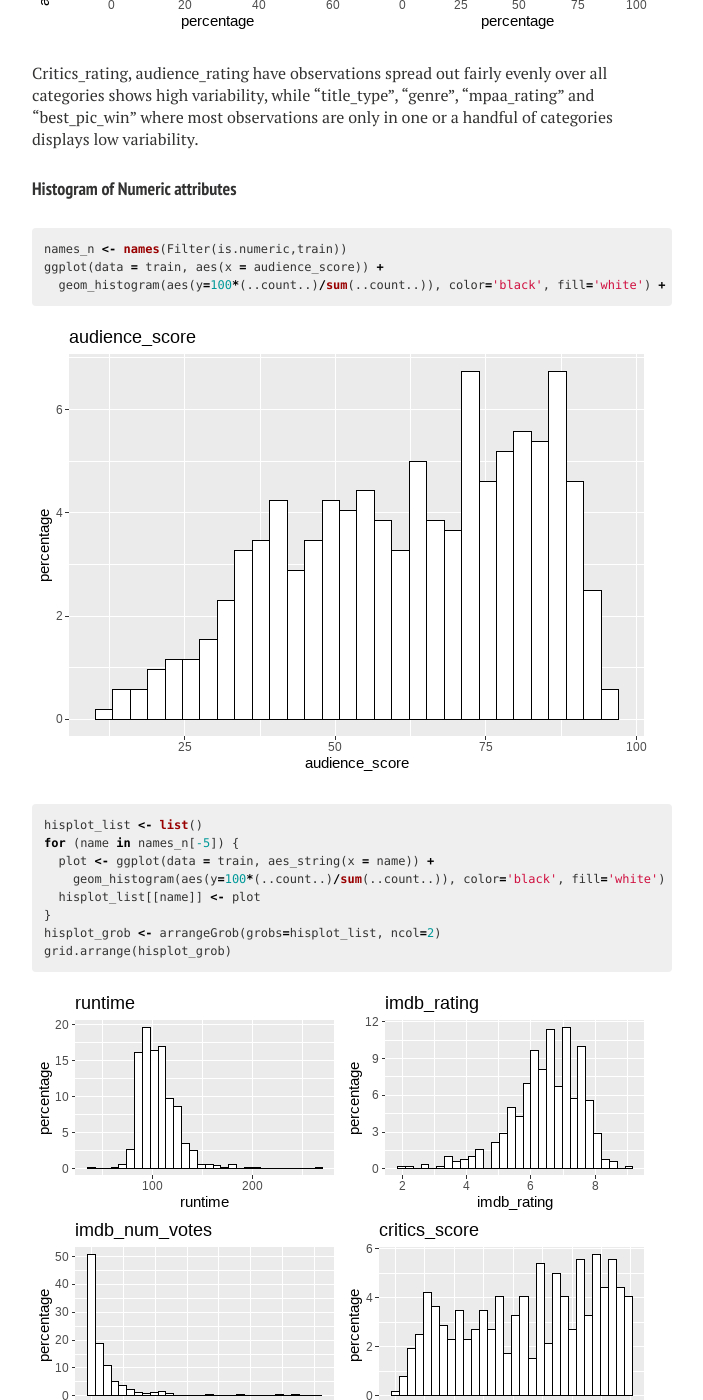
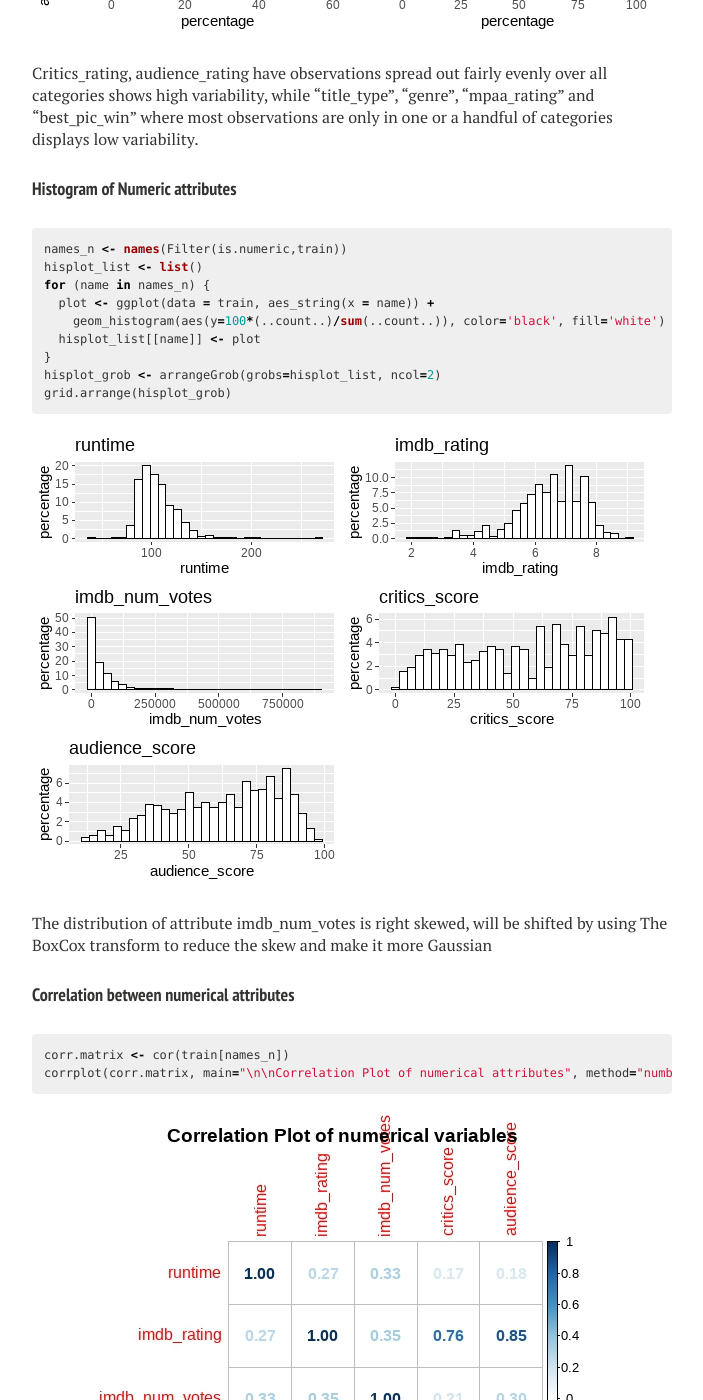
Before and after one commit to Janzhuj/janzhuj.github.io, a Jekyll site: the page built from _posts/2022-06-25-EDA-Modeling-Movies-Popularity.md, in a window 1280 px wide and 1400 px high, scrolled down 5476 px. Shown: the whole window, without its empty margins (288-991 px from the left). Built offline with Jekyll 4.4.1, drawn with Linux system fonts in a browser that asks for light colours; nearby versions of some CDN libraries; library files that are not in the unit come from our copies; comment, search, counter and statistics services are not loaded.

Commit message:
Update 2022-06-25-EDA-Modeling-Movies-Popularity.md

```diff
--- a/_posts/2022-06-25-EDA-Modeling-Movies-Popularity.md
+++ b/_posts/2022-06-25-EDA-Modeling-Movies-Popularity.md
@@ -197,15 +197,8 @@ Critics_rating, audience_rating have observations spread out fairly evenly over
 
 {% highlight r %}
 names_n <- names(Filter(is.numeric,train))
-ggplot(data = train, aes(x = audience_score)) +
-  geom_histogram(aes(y=100*(..count..)/sum(..count..)), color='black', fill='white') + ylab('percentage') + ggtitle("audience_score")
-{% endhighlight %}
-
-![Rplot-3](/figs/2022-06-25-EDA-Modeling-Movies-Popularity/Rplot-3.jpeg)
-
-{% highlight r %}
 hisplot_list <- list()
-for (name in names_n[-5]) {
+for (name in names_n) {
   plot <- ggplot(data = train, aes_string(x = name)) +
     geom_histogram(aes(y=100*(..count..)/sum(..count..)), color='black', fill='white') + ylab('percentage') + ggtitle(name)
   hisplot_list[[name]] <- plot
@@ -214,7 +207,7 @@ hisplot_grob <- arrangeGrob(grobs=hisplot_list, ncol=2)
 grid.arrange(hisplot_grob)
 {% endhighlight %}
 
-![Rplot-3-2](/figs/2022-06-25-EDA-Modeling-Movies-Popularity/Rplot-3-2.jpeg)
+![Rplot-4-1](/figs/2022-06-25-EDA-Modeling-Movies-Popularity/Rplot-4-1.jpeg)
 
 The distribution of attribute imdb_num_votes is right skewed, will be shifted by using The BoxCox transform to reduce the skew and make it more Gaussian
 
```
